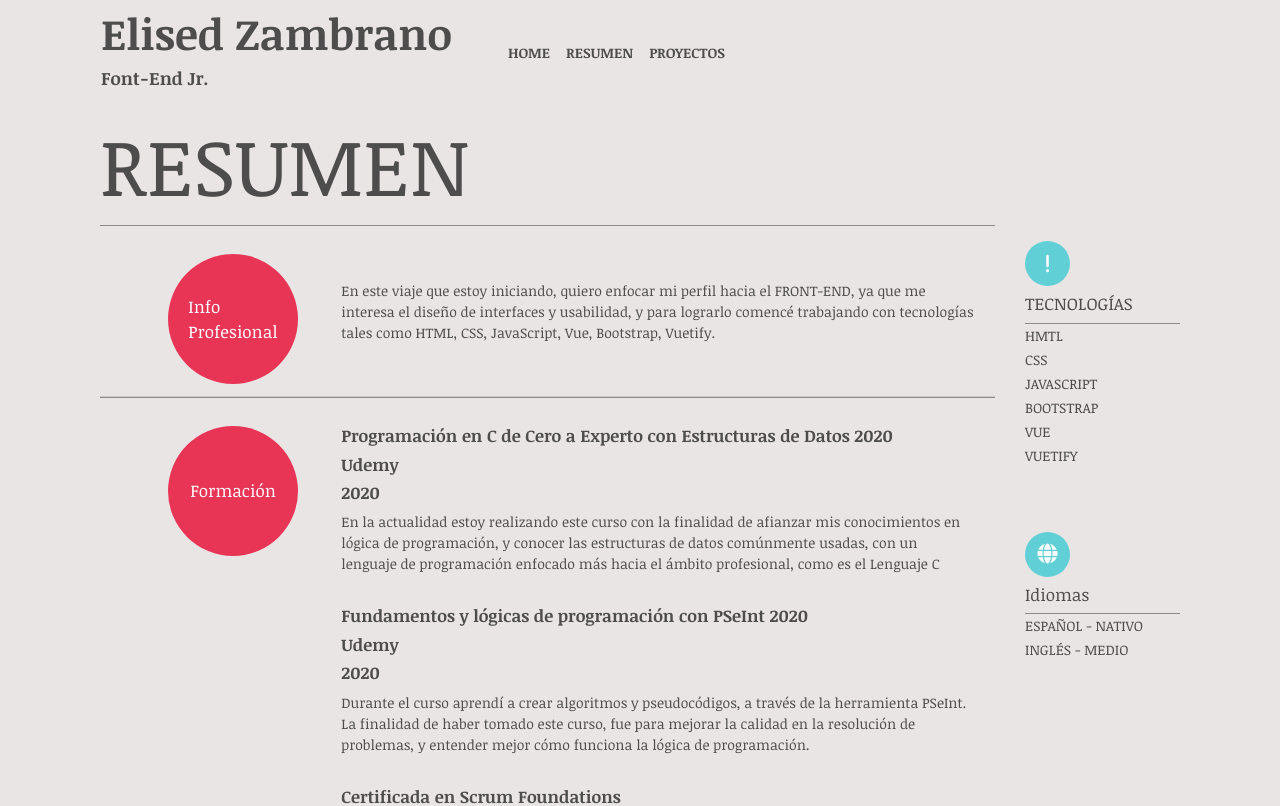
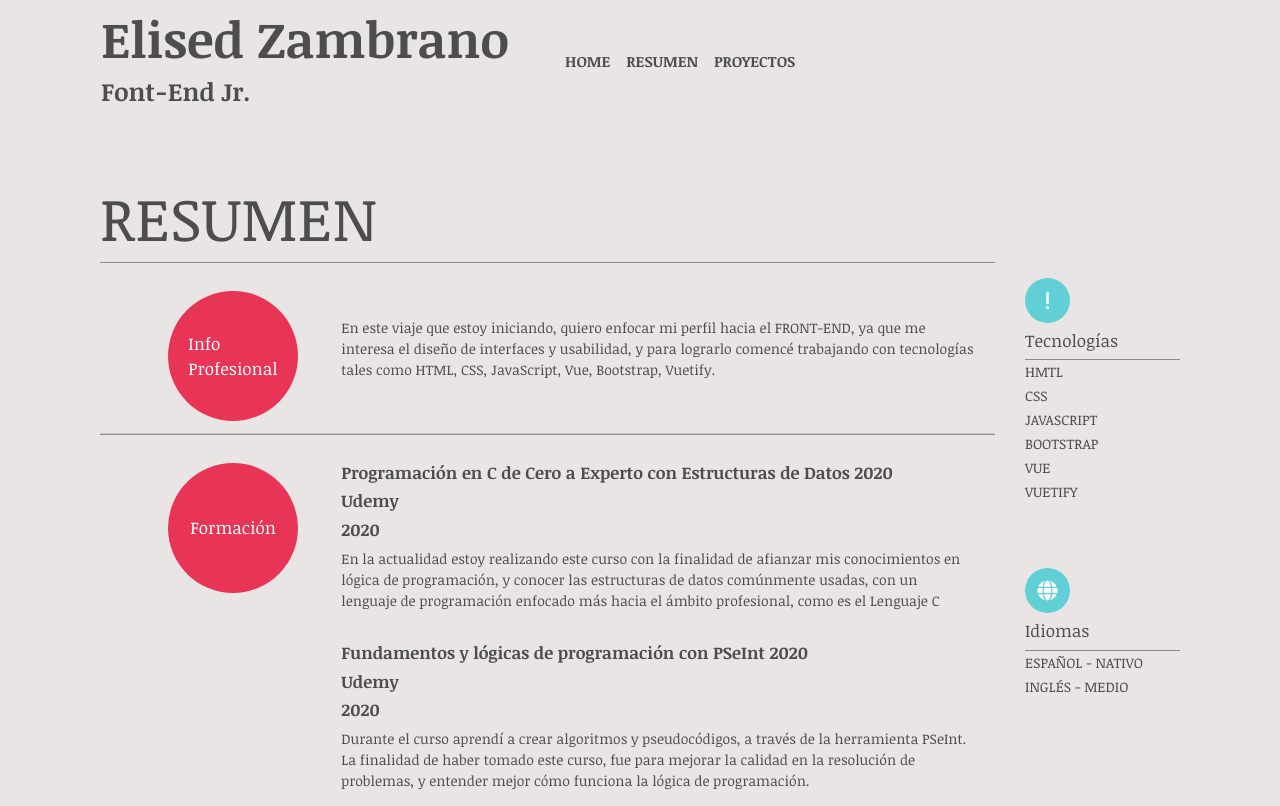
Before and after one commit to elisedzambranoM/PersonalPage, a Vue app: page /resumen in a window 1280 px wide. Shown: the top 806 px of the page. Built offline with nearby package versions, Linux system fonts and the light colour scheme; the HTML template or start-up script is replaced by a standard one.

Commit message:
modificación de estilos

```diff
--- a/src/components/main/MenuContent.vue
+++ b/src/components/main/MenuContent.vue
@@ -21,16 +21,19 @@
       </router-link>
     </div>
     <p class="mt-4 ml-5 content-paragraph">
-     <strong>&lt;HelloWorld /></strong> Soy Elised, newbie en este mundo del desarrollo web, tengo
-      muchos años de trayectoria en el área de Administración y Contabilidad. En
-      Marzo 2020, tomé la decisión de darle un giro a mi vida laboral,
-      inscribiéndome en un curso de desarrollador de aplicaciones FRONT-END.
-      Termine el curso motivada, y con ganas de formar parte de un equipo de
-      trabajo, donde pueda profundizar y aplicar los conocimientos adquiridos.
-      Mi objetivo en esta nueva etapa laboral es lograr, a mediano plazo,
-      desarrollar habilidades que me ayuden a construir software de calidad. En
-      esta página podrás conocerme un poco más y como me estoy desenvolviendo en
-      esta área.
+      <strong>&lt;HelloWorld/></strong> Soy Elised, newbie en este mundo del
+      desarrollo web, tengo muchos años de trayectoria en el área de
+      Administración y Contabilidad. En Marzo 2020, tomé la decisión de darle un
+      giro a mi vida laboral, inscribiéndome en un curso de desarrollador de
+      aplicaciones FRONT-END. Termine el curso motivada, y con ganas de formar
+      parte de un equipo de trabajo, donde pueda profundizar y aplicar los
+      conocimientos adquiridos. Mi objetivo en esta nueva etapa laboral es
+      lograr, a mediano plazo, desarrollar habilidades que me ayuden a construir
+      software de calidad. En esta página podrás conocerme un poco más y como me
+      estoy desenvolviendo en esta área.
+      <br />
+      Espero disfrutes navegando en mi página web, tanto como yo disfrute haciendola,
+      la construí usando tecnologías como Vue.js y Bootstrap.
     </p>
   </div>
 </template>
--- a/src/components/main/NavBar.vue
+++ b/src/components/main/NavBar.vue
@@ -32,10 +32,10 @@ name: 'NavBar'
 }
 .title--main{
     font-weight: bold;
-    font-size: 43px;
+    font-size: 50px;
 }
 .subtitle--main{
-    font-size: 18px;
+    font-size: 25px;
     font-weight: bold;
 }
 .navbar-nav a{
@@ -51,7 +51,7 @@ name: 'NavBar'
     color: var(--link-color) !important;
     }
     .nav-link{
-      font-size: 14px;
+      font-size: 15px;
     }
 
 
--- a/src/components/main/ProjectItem.vue
+++ b/src/components/main/ProjectItem.vue
@@ -41,5 +41,5 @@ export default {
 <style scoped>
 .project__divider {
   border-top: 1px solid #8b8b8b !important;
-}</style
->>
+}
+</style>
--- a/src/components/main/ProjectResume.vue
+++ b/src/components/main/ProjectResume.vue
@@ -54,7 +54,7 @@ export default {
   color: #4d4d4d;
 }
 .text_font--13 {
-  font-size: 13px;
+  font-size: 14px;
   font-family: "Noticia Text", serif;
   color: #4d4d4d;
 }
--- a/src/components/resumen/Titulo.vue
+++ b/src/components/resumen/Titulo.vue
@@ -1,7 +1,7 @@
 <template>
   <div class="container">
     <div class="row">
-      <div class="col-md-12">
+      <div class="col-md-12 title_main">
         <span class="mt-5 border-bottoms">RESUMEN</span>
       </div>
     </div>
@@ -29,8 +29,7 @@
               </div>
             </div>
           </li>
-
- <li class="list-group-item">
+          <li class="list-group-item">
             <div class="row">
               <div class="col-md-3">
                 <div
@@ -227,7 +226,7 @@
             >
               <i class="fas fa-exclamation"></i>
             </div>
-            <h6 class="text_font--17 mt-2">TECNOLOGÍAS</h6>
+            <h6 class="text_font--17 mt-2">Tecnologías</h6>
             <hr />
             <span class="text_font--13">HMTL</span><br />
             <span class="text_font--13">CSS</span> <br />
@@ -246,7 +245,7 @@
             <hr />
             <span class="text_font--13">ESPAÑOL - NATIVO</span><br />
             <span class="text_font--13">INGLÉS - MEDIO</span> <br />
-            </div>
+          </div>
         </div>
       </div>
     </div>
@@ -260,10 +259,13 @@ export default {
 </script>
 
 <style scope>
+.title_main{
+  margin-top: 50px;
+}
 span {
   color: #4d4d4d;
   font-family: "Noticia Text", serif;
-  font-size: 80px;
+  font-size: 60px;
 }
 li {
   background-color: #eae5e5 !important;
--- a/src/page/Proyectos.vue
+++ b/src/page/Proyectos.vue
@@ -2,9 +2,8 @@
   <div>
     <div class="container">
       <NavBar />
-      <div class="col-md-12">
+      <div class="col-md-12 title_main">
         <span class="mt-5">MIS PROYECTOS</span>
-
         <div v-for="miProyecto in misProyectos" :key="miProyecto.id">
           <project-item
             :title2="miProyecto.titulo"
@@ -53,7 +52,7 @@ export default {
         {
           id: 1,
           titulo: "Project | 01",
-          subtitulo: "Project | 01 title",
+          subtitulo: "Jugueteria Otto Klaus",
           descripcion:
             "I'm a Paragraph. Click here to add your own text and edit me. It’s easy. Just click “Edit Text” or double click me and you can start adding your own content and make changes to the font. Feel free to drag and drop me anywhere you like on your page. I’m a great place for you to write more. Tell a story about yourself.",
           images: [images, images2, images3, images4, images5],
@@ -61,7 +60,7 @@ export default {
         {
           id: 2,
           titulo: "Project | 02",
-          subtitulo: "Project | 02 title",
+          subtitulo: "Gigeo",
           descripcion:
             "I'm a Paragraph. Click here to add your own text and edit me. It’s easy. Just click “Edit Text” or double click me and you can start adding your own content and make changes to the font. Feel free to drag and drop me anywhere you like on your page. I’m a great place for you to write more. Tell a story about yourself.",
           images: [images6, images7],
@@ -69,7 +68,7 @@ export default {
         {
           id: 3,
           titulo: "Project | 03",
-          subtitulo: "Project | 03 title",
+          subtitulo: "Tía Tomate",
           descripcion:
             "I'm a Paragraph. Click here to add your own text and edit me. It’s easy. Just click “Edit Text” or double click me and you can start adding your own content and make changes to the font. Feel free to drag and drop me anywhere you like on your page. I’m a great place for you to write more. Tell a story about yourself.",
           images: [images8, images9, images10],
@@ -77,7 +76,7 @@ export default {
         {
           id: 4,
           titulo: "Project | 04",
-          subtitulo: "Project | 03 title",
+          subtitulo: "Nasa App",
           descripcion:
             "I'm a Paragraph. Click here to add your own text and edit me. It’s easy. Just click “Edit Text” or double click me and you can start adding your own content and make changes to the font. Feel free to drag and drop me anywhere you like on your page. I’m a great place for you to write more. Tell a story about yourself.",
           images: [images11, images12],
@@ -85,7 +84,7 @@ export default {
         {
           id: 5,
           titulo: "Project | 05",
-          subtitulo: "Project | 03 title",
+          subtitulo: "Poke Api",
           descripcion:
             "I'm a Paragraph. Click here to add your own text and edit me. It’s easy. Just click “Edit Text” or double click me and you can start adding your own content and make changes to the font. Feel free to drag and drop me anywhere you like on your page. I’m a great place for you to write more. Tell a story about yourself.",
           images: [images13, images14, images15],
@@ -96,4 +95,8 @@ export default {
 };
 </script>
 
-<style scoped></style>
+<style scoped>
+.title_main{
+  margin-top: 50px;
+}
+</style>
```
